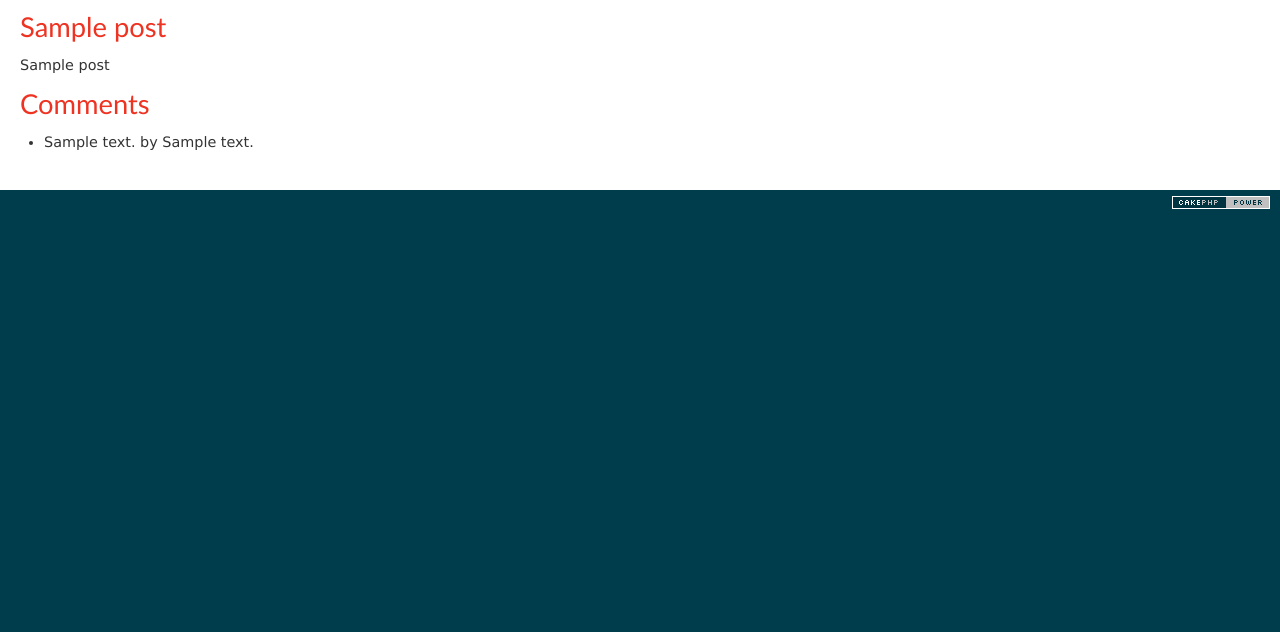
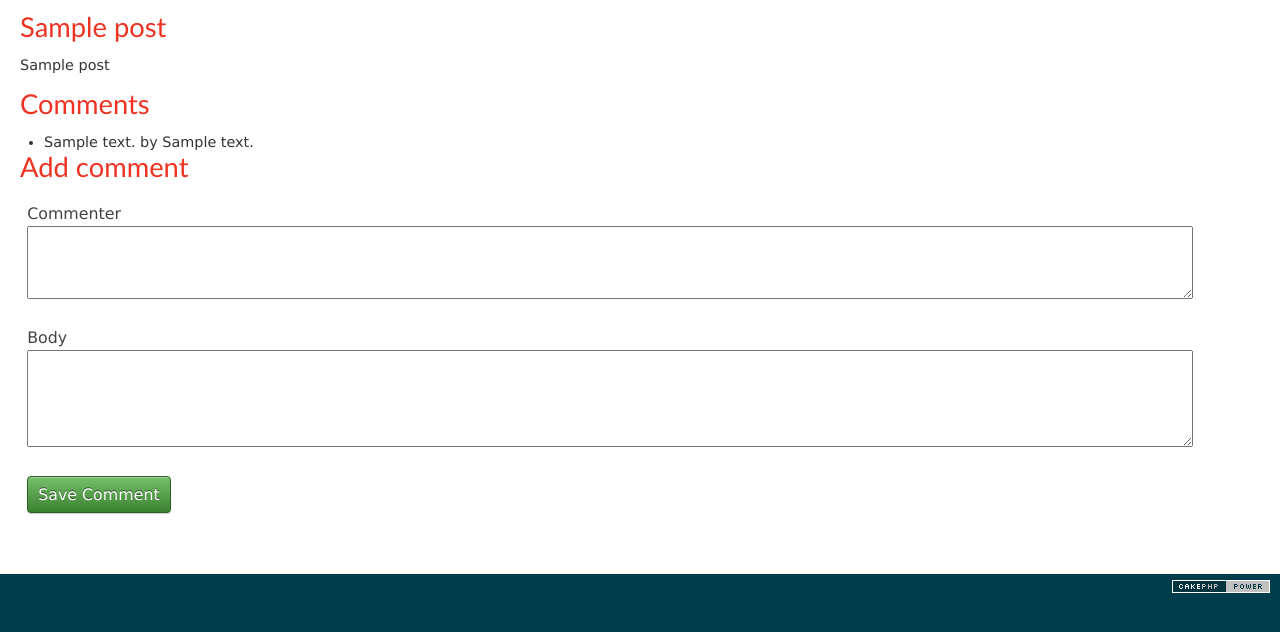
Before and after one commit to mawatari/dotinstall-CakePHP, a CakePHP app: the page made by app/View/Posts/view.ctp in a window 1280 px wide. Shown: the part 47-679 px from the top of the page. Run offline with PHP 8.4 and a stand-in for CakePHP, Linux system fonts and the light colour scheme; the template is opened without the code that fills it: most values are stand-ins (such as "Sample title", 1, 10 or a date in 2020); form fields are guessed from the names that the template uses; data that the repository does not hold is empty; some libraries are stand-ins or nearby versions.

Commit message:
Finished lesson 29.

```diff
--- a/app/View/Posts/view.ctp
+++ b/app/View/Posts/view.ctp
@@ -9,3 +9,12 @@
 	<li><?php echo h($comment['body']) ?> by <?php echo h($comment['commenter']) ?></li>
 	<?php endforeach; ?>
 </ul>
+
+<h2>Add comment</h2>
+
+<?php
+echo $this->Form->create('Comment', array('action' => 'add'));
+echo $this->Form->input('commenter');
+echo $this->Form->input('body', array('rows' => 3));
+echo $this->Form->input('Comment.post_id', array('type' => 'hidden', 'value' => $post['Post']['id']));
+echo $this->Form->end('Save Comment');
```
Also changed, not shown: app/Controller/CommentsController.php (+13 -0 lines).
